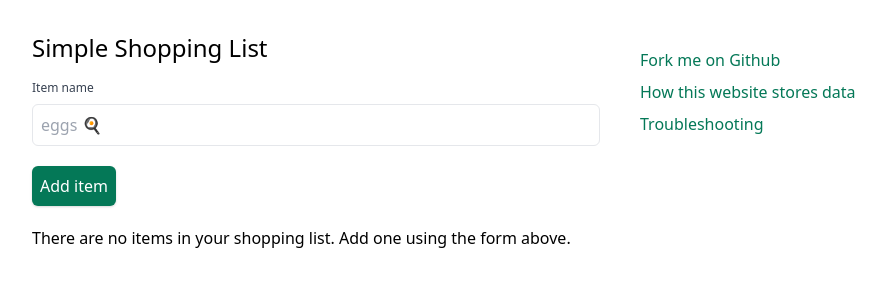
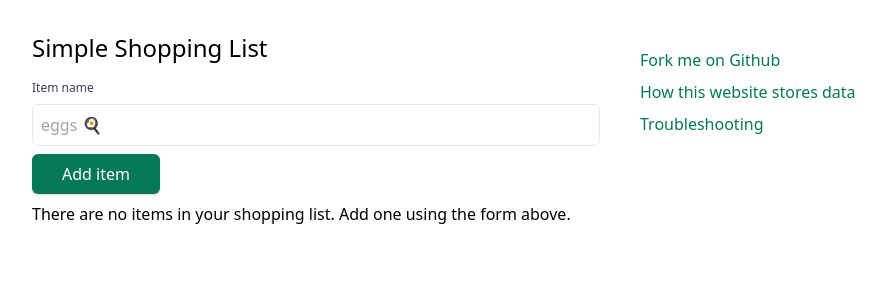
Before and after one commit to muyiwaolu/simple-shopping-list, a React (Create React App) app: page / in a window 1280 px wide. Shown: the top 300 px of the page, without its empty margins (0-886 px from the left). Built offline with nearby package versions, Linux system fonts and the light colour scheme.

Commit message:
Small bug fixes
- Border colour correctly changes to red in dark mode when input is invalid
- Move error text span to the label DOM element

```diff
--- a/src/components/CreateShoppingListItemForm/CreateShoppingListItemForm.tsx
+++ b/src/components/CreateShoppingListItemForm/CreateShoppingListItemForm.tsx
@@ -22,8 +22,8 @@ export default function CreateShoppingListItemForm(
     setUserAttemptedToSubmitInvalidForm(false);
   }, []);
 
-  const validShoppingListItem = () => shoppingListItemName.length > 0
-     && shoppingListItemName.length <= 30;
+  const validShoppingListItem = (nameToCheck = shoppingListItemName) => nameToCheck.length > 0
+     && nameToCheck.length <= 30;
 
   const addShoppingListItem = () => {
     if (!validShoppingListItem()) {
@@ -52,16 +52,17 @@ export default function CreateShoppingListItemForm(
           name={INPUT_ID}
           className={`
             border mr-2 rounded-md p-2 dark:bg-black
-            dark:placeholder-white dark:border-green-700
-            ${userAttemptedToSubmitInvalidForm ? "border-red-500" : ""}
+            dark:placeholder-white
+            ${userAttemptedToSubmitInvalidForm ? "border-red-500 dark:border-red-500" : "dark:border-green-700"}
           `}
           data-testid={INPUT_ID}
           type="text"
           value={shoppingListItemName}
           placeholder="eggs 🍳"
           onChange={(event) => {
-            setShoppingListItemName(event.target.value);
-            if (validShoppingListItem()) {
+            const newShoppingListItemName = event.target.value;
+            setShoppingListItemName(newShoppingListItemName);
+            if (validShoppingListItem(newShoppingListItemName)) {
               setUserAttemptedToSubmitInvalidForm(false);
             }
           }}
@@ -71,15 +72,16 @@ export default function CreateShoppingListItemForm(
             }
           }}
         />
+        {userAttemptedToSubmitInvalidForm && (
+        <span className="text-xs text-red-500">
+          Item name must be between 1 and 30 characters.
+        </span>
+        )}
       </label>
-      {userAttemptedToSubmitInvalidForm && (
-      <span className="text-xs text-red-500">
-        Item name must be between 1 and 30 characters.
-      </span>
-      )}
+
       <button
         type="button"
-        className="bg-green-700 rounded-md shadow p-2 my-5 text-white disabled:bg-gray-700"
+        className="bg-green-700 rounded-md shadow text-white disabled:bg-gray-700 p-2 w-32 my-2"
         data-testid={BUTTON_ID}
         onClick={() => {
           if (!validShoppingListItem()) {
```
